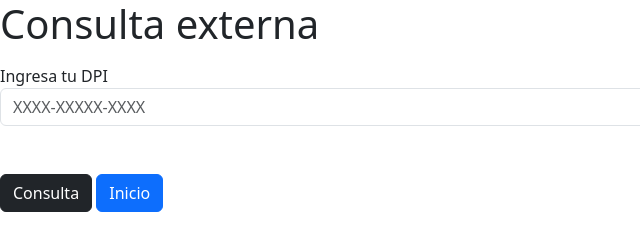
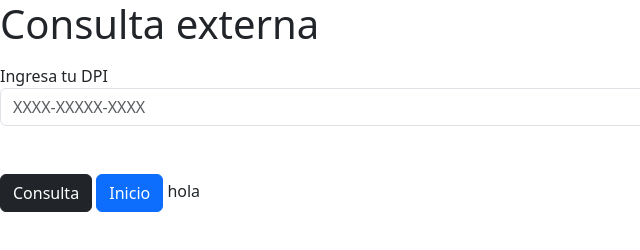
Before and after one commit to bulux-dev/Proyecto-ingenieria-software, a plain HTML site: page consultaexterna.html in a window 1280 px wide. Shown: the full height of the page, 0-640 px from the left. Drawn offline with nearby package versions, Linux system fonts and the light colour scheme.

Commit message:
prueba miguel

```diff
--- a/consultaexterna.html
+++ b/consultaexterna.html
@@ -18,5 +18,6 @@
         <button class="btn btn-dark" onclick="alert('esta es tu consulta')">Consulta</button>
         <button class="btn btn-primary" onclick = "window.location.href = 'inicio.html'">Inicio</button>
         <script src="js/agregarguiones.js"></script>
+        <label>hola</label>
     </body>
 </html>
```
